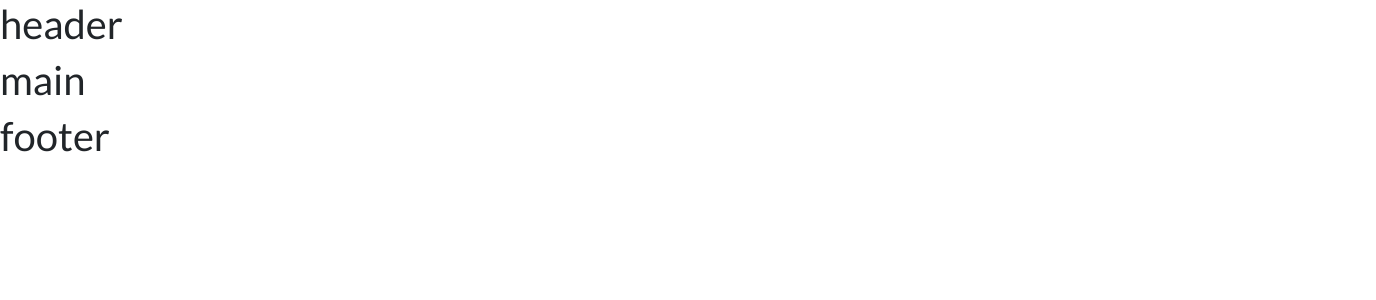
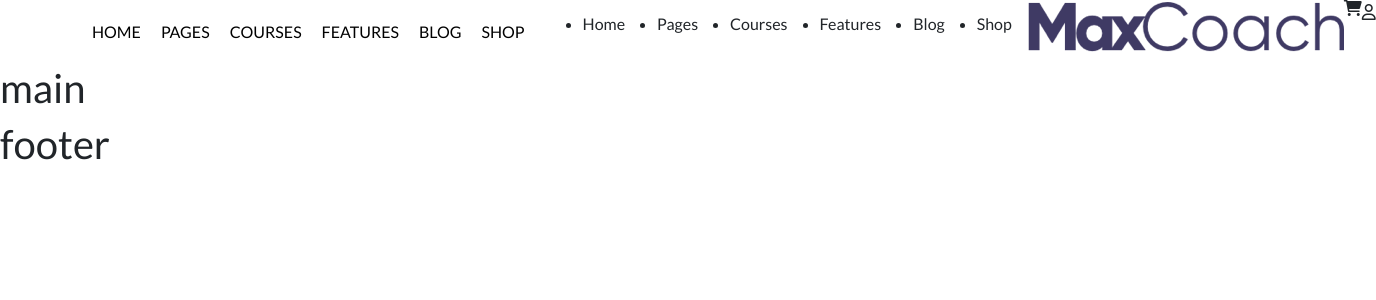
Before and after one commit to AleFabbretti/proj-html-vuejs, a Vue app: page / in a window 1280 px wide. Shown: the top 300 px of the page, 1376 px wide, since content can reach past the window. Built offline with nearby package versions, Linux system fonts and the light colour scheme.

Commit message:
Aggiunto componente headernav

```diff
--- a/index.html
+++ b/index.html
@@ -3,6 +3,15 @@
   <head>
     <meta charset="UTF-8" />
     <meta name="viewport" content="width=device-width, initial-scale=1.0" />
+    <!-- LINK FONT AWESOME -->
+    <link
+      rel="stylesheet"
+      href="https://cdnjs.cloudflare.com/ajax/libs/font-awesome/6.2.1/css/all.min.css"
+      integrity="sha512-MV7K8+y+gLIBoVD59lQIYicR65iaqukzvf/nwasF0nqhPay5w/9lJmVM2hMDcnK1OnMGCdVK+iQrJ7lzPJQd1w=="
+      crossorigin="anonymous"
+      referrerpolicy="no-referrer"
+    />
+    <!-- /LINK FONT AWESOME -->
     <title>Max Coach</title>
   </head>
   <body>
--- a/src/components/AppHeader.vue
+++ b/src/components/AppHeader.vue
@@ -1,11 +1,34 @@
 <script>
+import HeaderNav from "./HeaderNav.vue";
 export default {
   name: "AppHeader",
+  components: {
+    HeaderNav,
+  },
 };
 </script>
 
 <template>
-  <h1>header</h1>
+  <div class="container d-flex justify-content-between">
+    <HeaderNav />
+    <ul class="d-flex align-items-center">
+      <li class="mx-3">Home</li>
+      <li class="mx-3">Pages</li>
+      <li class="mx-3">Courses</li>
+      <li class="mx-3">Features</li>
+      <li class="mx-3">Blog</li>
+      <li class="mx-3">Shop</li>
+    </ul>
+    <div>
+      <img src="../assets/dark-logo.png" alt="logo" />
+    </div>
+    <div class="d-flex">
+      <i class="fa-solid fa-cart-shopping"></i>
+      <div>
+        <i class="fa-regular fa-user"></i>
+      </div>
+    </div>
+  </div>
 </template>
 
 <style lang="scss" scoped></style>
--- /dev/null
+++ b/src/components/HeaderNav.vue
@@ -0,0 +1,36 @@
+<script>
+export default {
+  name: "HeaderNav",
+  data() {
+    return {
+      links: ["HOME", "PAGES", "COURSES", "FEATURES", "BLOG", "SHOP"],
+    };
+  },
+};
+</script>
+
+<template>
+  <nav class="main-nav">
+    <ul class="d-flex justify-content-center">
+      <li v-for="link in links">
+        <a href="#">{{ link }}</a>
+      </li>
+    </ul>
+  </nav>
+</template>
+
+<style lang="scss" scoped>
+.main-nav {
+  ul {
+    list-style: none;
+    margin-bottom: 0;
+    padding-left: 0;
+    a {
+      display: inline-block;
+      padding: 20px 10px;
+      text-decoration: none;
+      color: black;
+    }
+  }
+}
+</style>
```
Also changed, not shown: src/assets/dark-logo.png (added).
